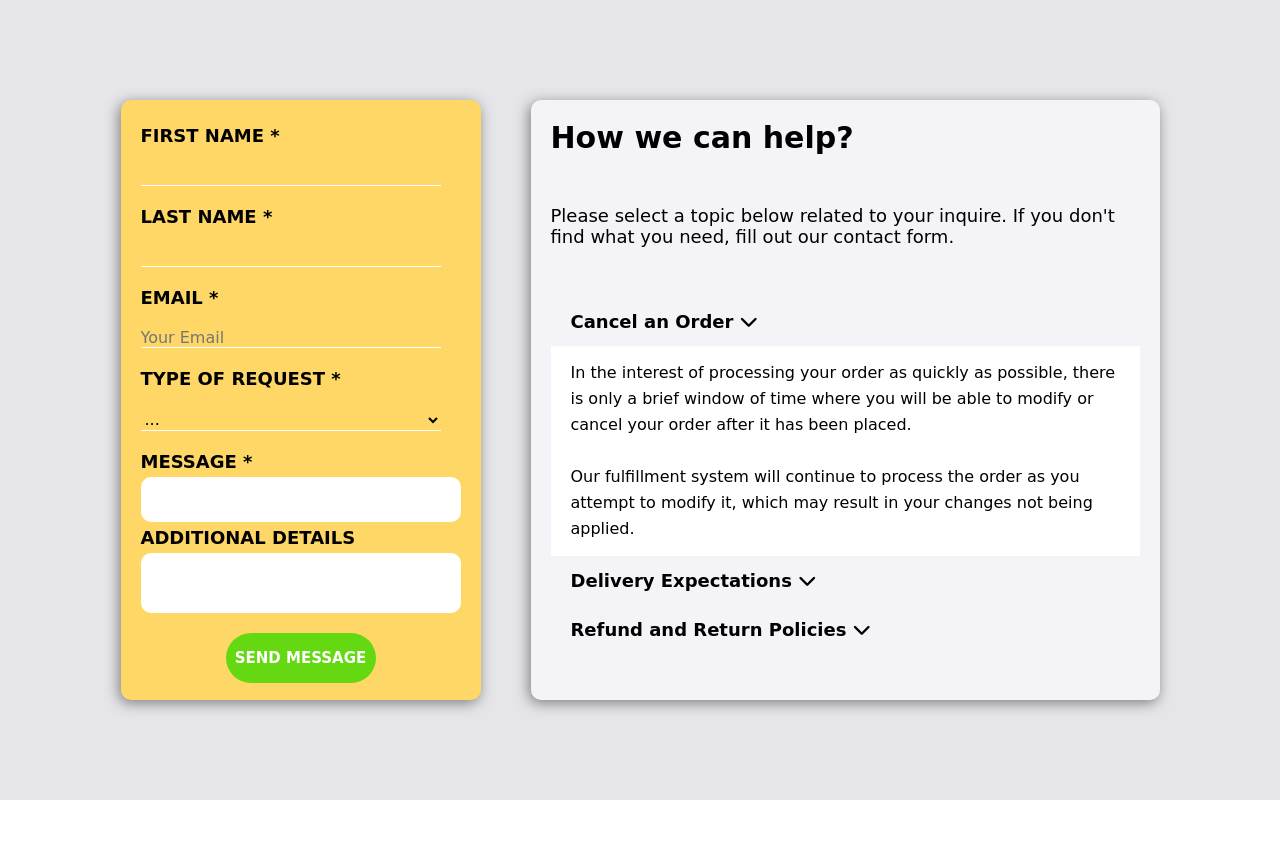
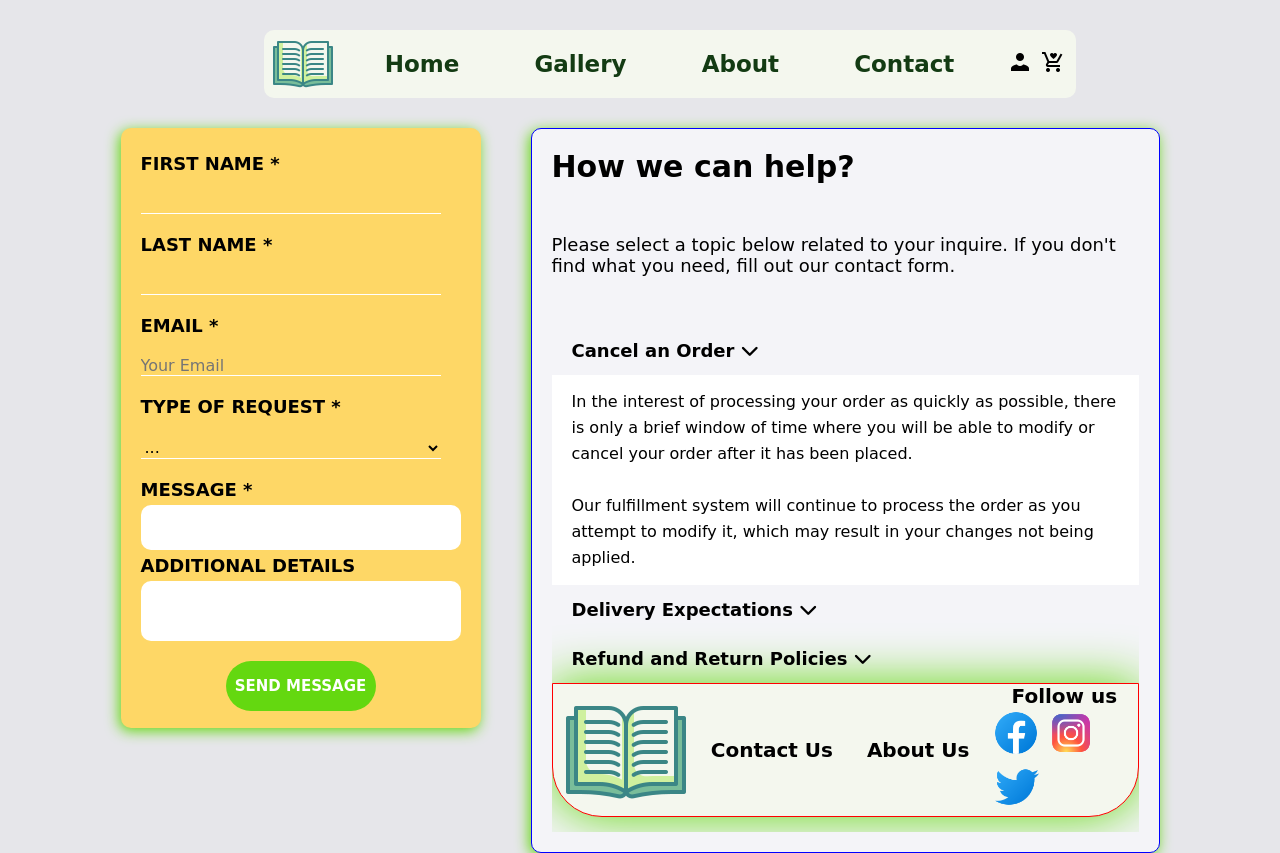
Before and after one commit to anazabalo/Books-Store, a plain HTML site: page pages/contact.html in a window 1280 px wide. Before the commit the page ends 800 px from the top, so only its background shows below. Drawn offline with Linux system fonts and the light colour scheme; a web font is replaced by a local one.

Commit message:
footer and navbar added. I have to fix footer

```diff
--- a/pages/contact.css
+++ b/pages/contact.css
@@ -3,16 +3,79 @@
   padding: 0;
   border: 0;
   font-size: 100%;
+  box-sizing: border-box;
 }
+
 main {
   width: 100%;
-  height: 100vh;
   display: flex;
+  flex-direction: column;
   justify-content: center;
   align-items: center;
   background-color: #e6e6ea;
   font-family: 'Short Stack', cursive;
 }
+/* NAVBAR */
+nav {
+  display: flex;
+  justify-content: space-around;
+  align-items: center;
+  max-width: 1039px;
+  width: 100%;
+  margin: 30px;
+  position: sticky;
+  top: 10px;
+  border-radius: 10px;
+  z-index: 1;
+  background-color: hsl(78, 36%, 95%);
+}
+
+.logo {
+  display: flex;
+  align-items: center;
+  height: 100%;
+}
+
+.logo img {
+  height: 8vh;
+  width: 100%;
+}
+
+.navbar-list {
+  display: flex;
+  justify-content: center;
+}
+
+.navbar-list li {
+  display: inline;
+  padding: 35px;
+}
+
+.navbar-list a {
+  font-size: 23px;
+  font-weight: 700;
+  color: rgb(19, 59, 19);
+  text-decoration: none;
+}
+
+.navbar-list a:hover {
+  color: #64d810;
+}
+
+.nav__icons {
+  display: flex;
+  justify-content: space-around;
+  align-items: center;
+  height: 100%;
+  width: 8%;
+}
+
+.nav__icons img {
+  height: 3vh;
+  width: 100%;
+}
+
+/* CONTACT/FORM */
 
 .contact__container {
   max-width: 1039px;
@@ -26,13 +89,12 @@ main {
 .form__container {
   border-radius: 10px;
   border: none;
-  box-shadow: -2px 3px 14px 0px #7d7d7d;
+  box-shadow: -2px 3px 14px 0px #64d810;
   box-sizing: border-box;
   display: flex;
   flex-direction: column;
   max-width: 360px;
   height: 600px;
-
   width: 100%;
   background-color: #fed766;
   padding: 20px;
@@ -92,15 +154,16 @@ form {
 }
 
 .information__container {
+  border: 1px solid blue;
+  display: flex;
+  flex-direction: column;
+  align-items: flex-start;
   box-sizing: border-box;
   border-radius: 10px;
   margin-left: 50px;
   padding: 20px;
   background-color: #f4f4f8;
-  box-shadow: -2px 3px 14px 0px #7d7d7d;
-  display: flex;
-  flex-direction: column;
-  align-items: flex-start;
+  box-shadow: -2px 3px 14px 0px #64d810;
 }
 
 .information__title {
@@ -114,6 +177,7 @@ form {
 
 .accordion__container {
   max-width: 600px;
+  width: 100%;
   overflow: hidden;
 }
 
@@ -146,3 +210,54 @@ form {
 .accordion__input:checked ~ .accordion__content {
   display: block;
 }
+
+/* FOOTER */
+footer {
+  border: 1px solid red;
+  display: grid;
+  grid-template: 1fr 1fr / 1fr 1fr 1fr 1fr;
+  width: 100%;
+  border-radius: 0px 0px 50px 50px;
+  box-shadow: 0px 0px 50px #64d810;
+  background-color: hsl(78, 36%, 95%);
+  margin-bottom: 15px;
+}
+
+.footer__card1 {
+  display: grid;
+  justify-content: center;
+  align-items: center;
+  grid-area: 1 / 1 / 3 / 2;
+}
+
+.footer__card2 {
+  display: grid;
+  justify-content: center;
+  align-content: center;
+  grid-area: 1 / 2 / 3 / 3;
+}
+
+.footer__card3 {
+  display: grid;
+  justify-content: center;
+  align-content: center;
+  grid-area: 1 / 3 / 3 / 4;
+}
+
+.footer__card4 {
+  display: flex;
+  flex-direction: column;
+  justify-content: center;
+  align-items: center;
+  grid-area: 1 / 4 / 3 / 5;
+}
+
+.footer__card4 img {
+  height: 50px;
+}
+
+.footer__a {
+  font-size: 20px;
+  color: black;
+  text-decoration: none;
+}
--- a/pages/contact.html
+++ b/pages/contact.html
@@ -11,6 +11,28 @@
   </head>
   <body>
     <main>
+
+      <!--NAVBAR-->
+      <header>
+        <nav>
+            <div class="logo"><a href="index.html"><img src="/images/logo.png" alt="book logo"></a></div>
+          <div class="navbar-list">
+            <ul>
+              <li><a href="index.html">Home</a></li>
+              <li><a href="pages/gallery.html">Gallery</a></li>
+              <li><a href="pages/about.html">About</a></li>
+              <li><a href="pages/contact.html">Contact</a></li>
+            </ul>
+          </div>
+          <div class="nav__icons">
+            <a href="#"><img src="/images/profile.png" alt="profile logo"></a>
+            <a href="#"><img src="/images/cart.png" alt="cart logo"></a>
+          </div>
+        </nav>
+      </header>
+
+    <!--CONTACT FORM-->
+
       <div class="contact__container">
         <div class="form__container">
           <form action="">
@@ -116,6 +138,27 @@
             </div>
           </div>
       </div>
+
+      <!--FOOTER-->
+      <footer>
+        <div class="footer__card1">
+          <a href="index.html"><img src="/images/logo.png" alt="logo"></a>
+        </div>
+        <div class="footer__card2">
+          <a class="footer__a" href="pages/contact.html"><h4>Contact Us</h4></a>
+        </div>
+        <div class="footer__card3">
+          <a class="footer__a" href="pages/about.html"><h4>About Us</h4></a>
+        </div>
+        <div class="footer__card4">
+          <h4 class="footer__a">Follow us</h4>
+          <div>
+            <a href=""><img src="/images/facebook.png" alt="facebook icon"></a>
+            <a href=""><img src="/images/instagram.png" alt="instagram icon"></a>
+            <a href=""><img src="/images/twitter.png" alt="twitter icon"></a>
+          </div>
+        </div>
+      </footer>
     </main>
   </body>
 </html>
```
Also changed, not shown: images/cart.png (added), images/facebook.png (added), images/instagram.png (added), images/logo.png (added), images/profile.png (added), images/twitter.png (added).
